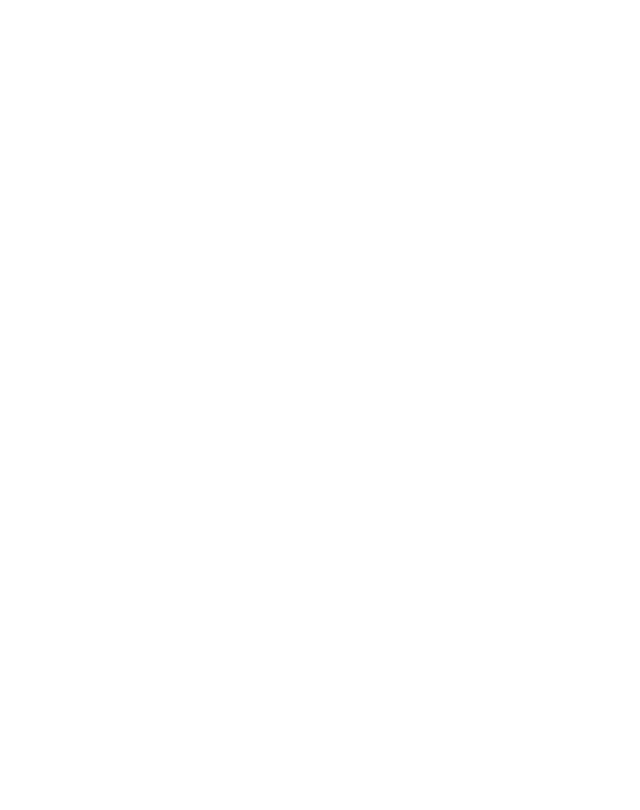
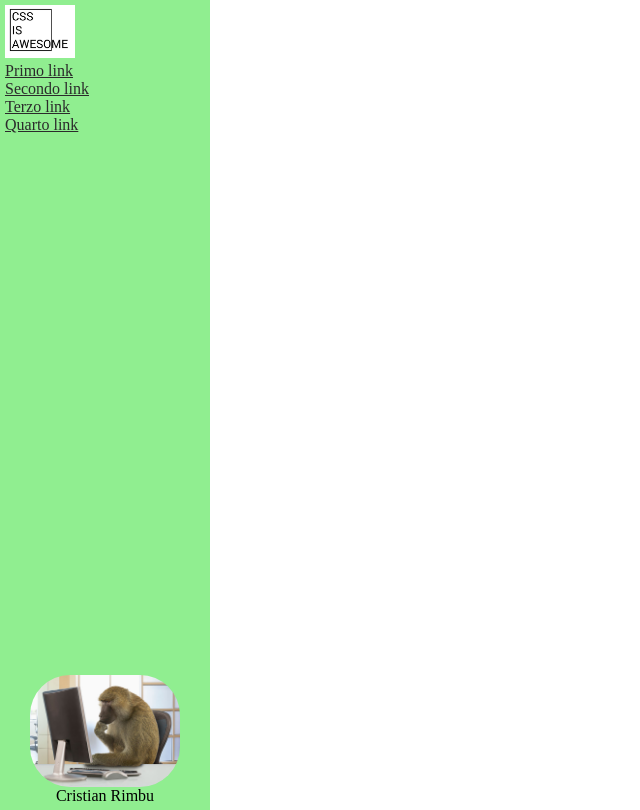
Before and after one commit to CristianRmb/css-esercizi, a plain HTML site: page 03 Flexbox/start/index.html in a window 1280 px wide. Shown: the whole page, without its empty margins (0-640 px from the left). Drawn offline with Linux system fonts and the light colour scheme.

Commit message:
es svolto

```diff
--- a/03 Flexbox/start/index.html
+++ b/03 Flexbox/start/index.html
@@ -6,10 +6,26 @@
     <meta charset="utf-8" />
     <meta name="viewport" content="width=device-width, initial-scale=1.0, maximum-scale=1.0, user-scalable=no" />
     <title>Lezione CSS</title>
+    <link rel="stylesheet" href="style.css">
 </head>
 
 <body>
+    <aside>
+        <div class="placeholder-logo">
+            <img class="logo" src="css-is-awesome.jpg" alt="css"><br>
 
+            <a href="#">Primo link</a><br>
+            <a href="#">Secondo link</a><br>
+            <a href="#">Terzo link</a><br>
+            <a href="#">Quarto link</a><br>
+        </div>
+
+        <div class="centrato">
+            <img  class="avatar" src="avatar.jpeg" alt="Avatar">
+            <div class="nome-utente">Cristian Rimbu</div>
+        </div>
+
+    </aside>
 </body>
 
 </html>
--- /dev/null
+++ b/03 Flexbox/start/style.css
@@ -0,0 +1,41 @@
+body{
+    margin-left: 0px;
+    margin-top: 0px;
+}
+aside{
+    display: flex;
+    flex-direction: column;
+    background-color: lightgreen;
+    position: absolute;
+    width: 200px;
+    height: 100%; /* mi prende più del 100% dello schermo e non capisco perché */
+    justify-content: space-between;
+    align-items: flex-start;
+    padding: 5px;
+
+}
+
+a{
+    color: #2b2b2b;
+}
+
+a:hover{
+    color: #2b2bb2;
+    transition: 0.3s;
+}
+
+.logo{
+    width: 70px;
+}
+
+.avatar{
+    width: 150px;
+    border-radius: 40px;
+}
+
+.centrato{
+    align-self: center; /* per centrare l'immagine all'interno di aside*/
+    display: flex;  /* per centrare il nome sotto l'immagine */
+    flex-direction: column;
+    align-items: center;
+}
```
Also changed, not shown: 03 Flexbox/start/avatar.jpeg (added), 03 Flexbox/start/css-is-awesome.jpg (added).
